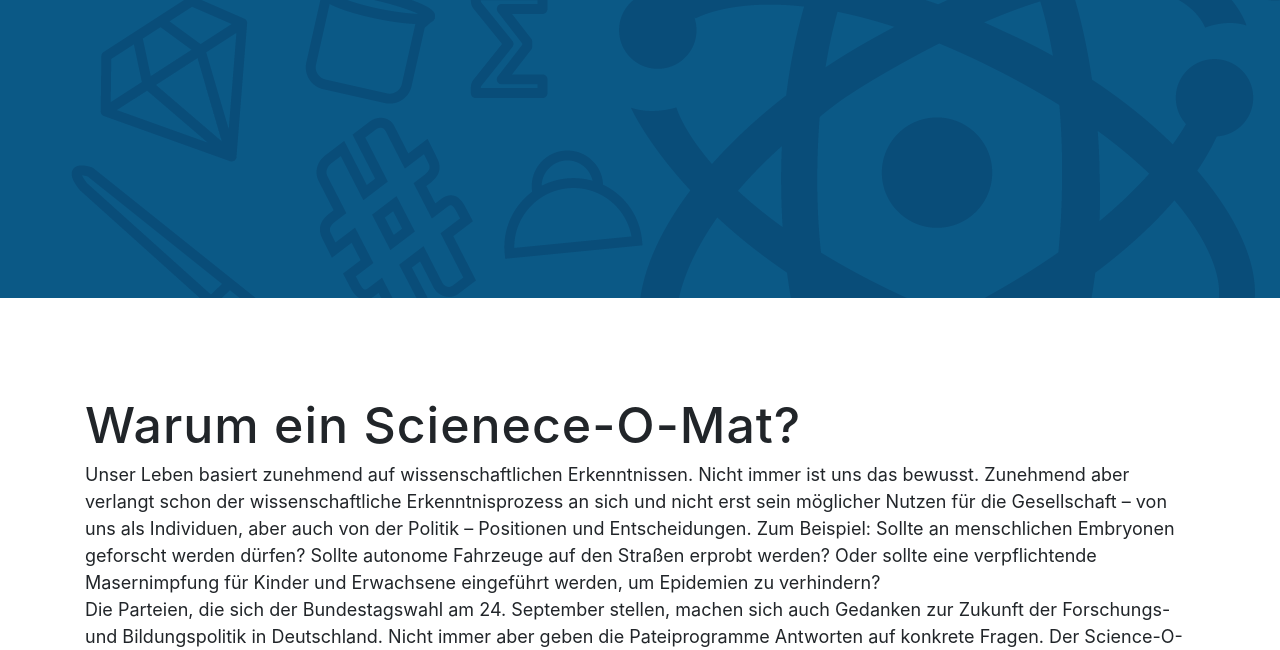
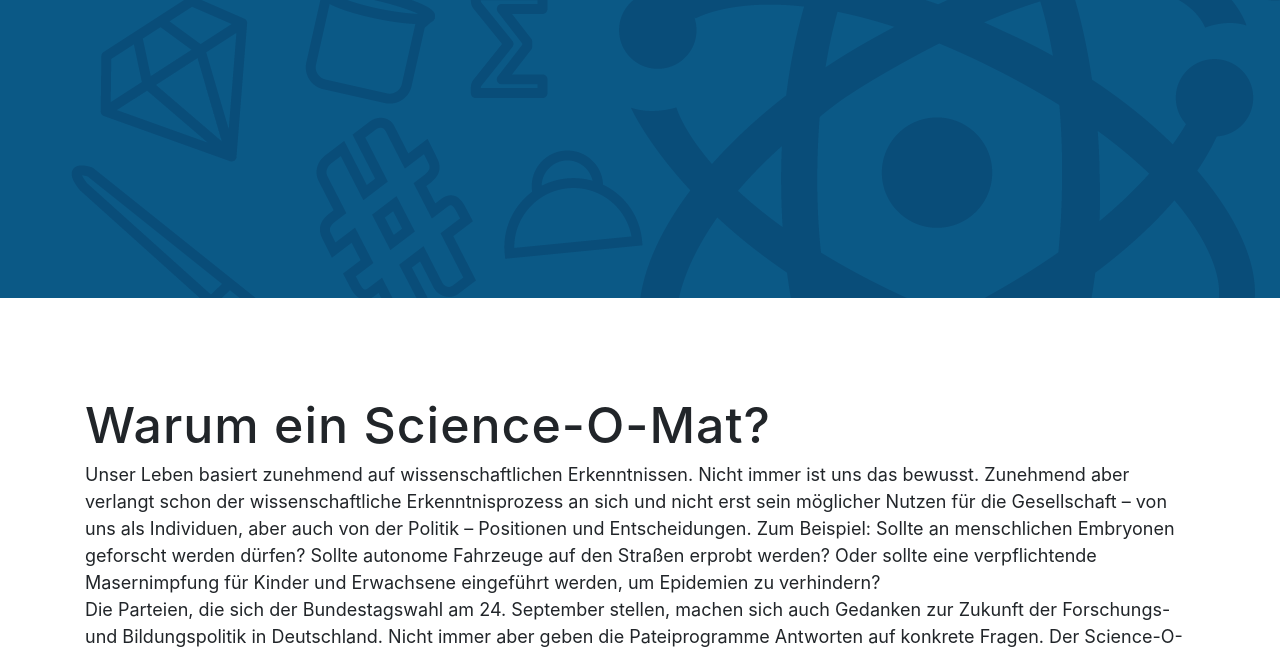
Before and after one commit to sheraz24/sheraz24.github.io, a website with bundled scripts: page index.html in a window 1280 px wide. Shown: the part 502-1152 px from the top of the page. Built offline with nearby package versions, Linux system fonts and the light colour scheme; a web font is replaced by a local one.

Commit message:
Update index.html

```diff
--- a/index.html
+++ b/index.html
@@ -74,7 +74,7 @@
     <section class="warum" id="warum">
       <div class="container">
         <div class="section-heading">
-          <h2>Warum ein Scienece-O-Mat?</h2>
+          <h2>Warum ein Science-O-Mat?</h2>
           <p>Unser Leben basiert zunehmend auf wissenschaftlichen Erkenntnissen. Nicht immer ist uns das bewusst. Zunehmend aber verlangt schon der wissenschaftliche Erkenntnisprozess an sich und nicht erst sein möglicher Nutzen für die Gesellschaft – von uns als Individuen, aber auch von der Politik – Positionen und Entscheidungen. Zum Beispiel: Sollte an menschlichen Embryonen geforscht werden dürfen? Sollte autonome Fahrzeuge auf den Straßen erprobt werden? Oder sollte eine verpflichtende Masernimpfung für Kinder und Erwachsene eingeführt werden, um Epidemien zu verhindern?</p>
           <p>Die Parteien, die sich der Bundestagswahl am 24. September stellen, machen sich auch Gedanken zur Zukunft der Forschungs- und Bildungspolitik in Deutschland. Nicht immer aber geben die Pateiprogramme Antworten auf konkrete Fragen. Der Science-O-Mat hat sechs Parteien 15 konkrete Thesen mit Wissenschaftsbezug vorgelegt. Es liegen Antworten vor von: CDU/CSU, Bündnis90/Grünen, Die Linke, FDP und SPD. Die AfD hat trotz mehrfacher Anfragen keine Antworten geliefert.</p>
           <p><a href="http://sheraz24.github.io/studi-mat">Hier geht es zum Science-O-Mat</a></p>
```
